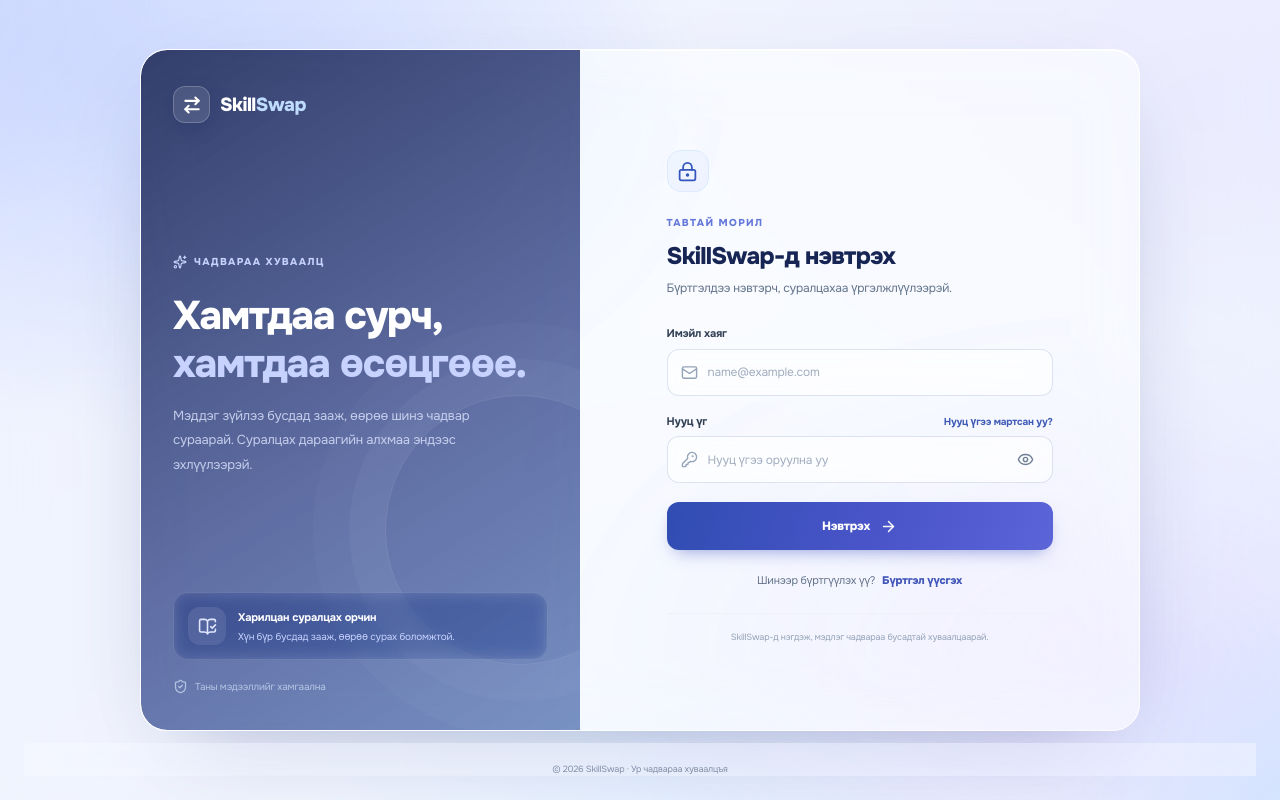
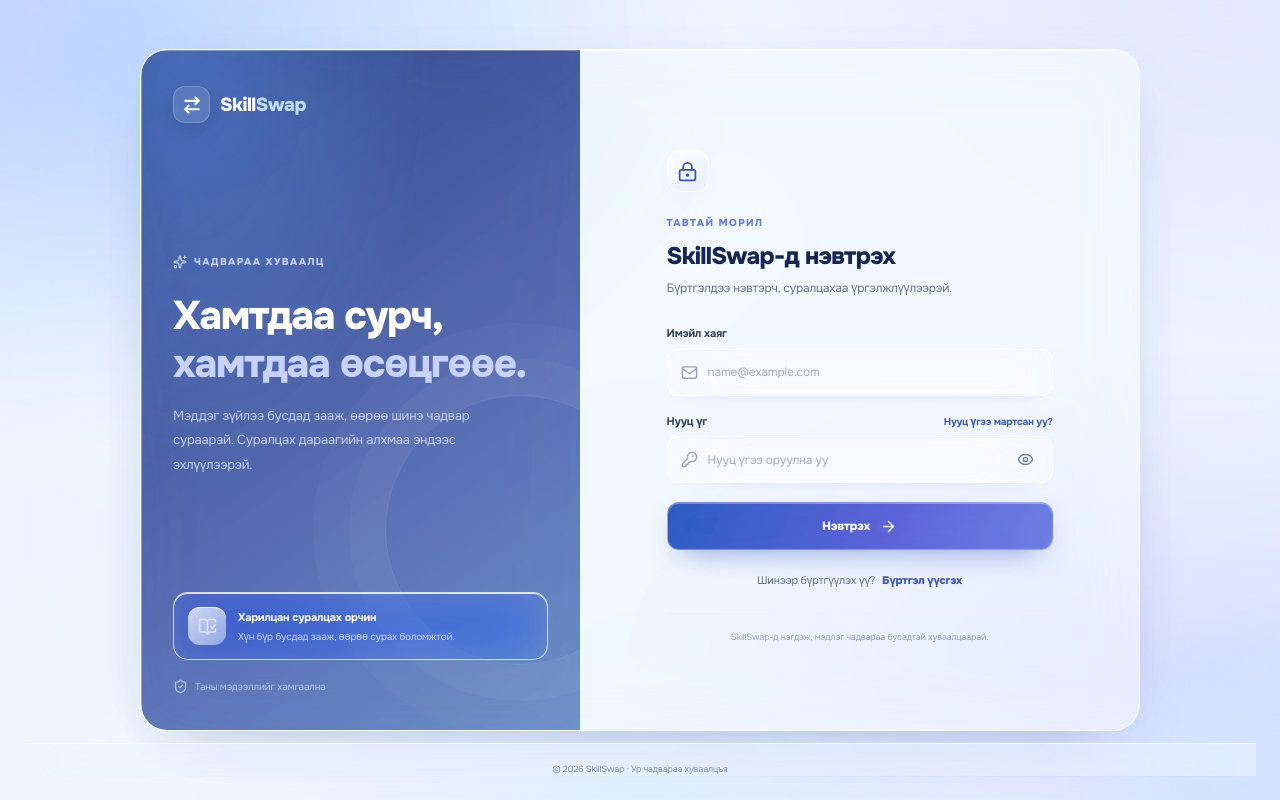
Before and after one commit to Tsetsge-dev/SkillSwap, a React (Vite) app in the folder frontend/: page /login in a window 1280 px wide. Built offline with nearby package versions, Linux system fonts and the light colour scheme.

Commit message:
Apply reference-matched liquid glass styling across the site

```diff
--- a/frontend/src/index.css
+++ b/frontend/src/index.css
@@ -577,3 +577,185 @@ button:focus-visible, a:focus-visible, input:focus-visible, textarea:focus-visib
   50% { transform: translateY(-12px) scale(1.03); }
 }
 .animate-gentle-bob { animation: gentle-bob 6s ease-in-out infinite; }
+
+/* Reference-matched liquid glass finish, shared across every route. */
+:root {
+  --liquid-blue: #1557d6;
+  --liquid-indigo: #554be8;
+  --liquid-edge: rgba(255, 255, 255, .78);
+  --liquid-shadow: 0 22px 65px -34px rgba(27, 56, 124, .42);
+}
+
+html { background-color: #eaf2ff; }
+
+body {
+  background-color: #edf4ff;
+  background-image:
+    radial-gradient(ellipse at 4% 4%, rgba(87, 153, 255, .27), transparent 34%),
+    radial-gradient(ellipse at 96% 2%, rgba(122, 124, 255, .22), transparent 30%),
+    radial-gradient(ellipse at 50% 100%, rgba(103, 190, 255, .2), transparent 38%),
+    linear-gradient(135deg, #eaf2ff 0%, #f5f7ff 46%, #e9f2ff 100%);
+}
+
+body::before {
+  z-index: -1;
+  background:
+    radial-gradient(ellipse at 16% 48%, rgba(255,255,255,.54), transparent 25%),
+    radial-gradient(ellipse at 82% 65%, rgba(255,255,255,.4), transparent 24%),
+    repeating-linear-gradient(135deg, rgba(255,255,255,.025) 0 1px, transparent 1px 5px);
+}
+
+/* Frost existing card and toolbar surfaces without changing their behavior. */
+body .bg-white,
+body [class*="bg-white/"] {
+  border-color: rgba(255,255,255,.78);
+  background-color: rgba(247, 250, 255, .57);
+  box-shadow: inset 0 1px 0 rgba(255,255,255,.82), 0 12px 34px -26px rgba(33,61,122,.34);
+  -webkit-backdrop-filter: blur(26px) saturate(165%);
+  backdrop-filter: blur(26px) saturate(165%);
+}
+
+body .bg-slate-50,
+body .bg-slate-100,
+body [class*="bg-slate-50/"],
+body [class*="bg-slate-100/"] {
+  background-color: rgba(230, 239, 255, .46);
+  -webkit-backdrop-filter: blur(22px) saturate(155%);
+  backdrop-filter: blur(22px) saturate(155%);
+}
+
+body .bg-indigo-50,
+body [class*="bg-indigo-50/"],
+body .bg-violet-50,
+body .bg-sky-50 {
+  background-color: rgba(224, 232, 255, .52);
+  -webkit-backdrop-filter: blur(22px) saturate(160%);
+  backdrop-filter: blur(22px) saturate(160%);
+}
+
+body [class*="rounded-"][class*="bg-white"] {
+  border-color: rgba(255,255,255,.76);
+  box-shadow: inset 0 1px 0 rgba(255,255,255,.84), 0 16px 38px -30px rgba(33,61,122,.38);
+}
+
+body .glass-panel,
+body .glass-panel-hover,
+body .auth-layout,
+body .auth-story-note {
+  border-color: rgba(255,255,255,.76);
+  box-shadow: var(--liquid-shadow), inset 0 1px 0 rgba(255,255,255,.86);
+  -webkit-backdrop-filter: blur(30px) saturate(170%);
+  backdrop-filter: blur(30px) saturate(170%);
+}
+
+body .glass-panel {
+  background: linear-gradient(145deg, rgba(255,255,255,.69), rgba(232,241,255,.42));
+}
+
+body .glass-panel-hover:hover {
+  border-color: rgba(255,255,255,.96);
+  background: linear-gradient(145deg, rgba(255,255,255,.82), rgba(231,240,255,.57));
+  box-shadow: 0 26px 70px -34px rgba(27,56,124,.48), inset 0 1px 0 rgba(255,255,255,.94);
+}
+
+body .glass-hero {
+  border: 1px solid rgba(255,255,255,.48);
+  background:
+    radial-gradient(ellipse at 12% 0%, rgba(126,183,255,.34), transparent 48%),
+    linear-gradient(145deg, rgba(20,55,139,.88), rgba(44,72,177,.76) 55%, rgba(61,111,193,.68));
+  box-shadow: 0 32px 90px -42px rgba(20,49,117,.74), inset 0 1px 0 rgba(255,255,255,.42), inset 0 -1px 0 rgba(255,255,255,.12);
+  -webkit-backdrop-filter: blur(36px) saturate(175%);
+  backdrop-filter: blur(36px) saturate(175%);
+}
+
+body .glass-hero::before {
+  z-index: 0;
+  background:
+    linear-gradient(118deg, rgba(255,255,255,.27), transparent 33%, transparent 68%, rgba(183,220,255,.18)),
+    radial-gradient(ellipse at 80% 100%, rgba(72,156,255,.28), transparent 46%);
+}
+
+body nav[aria-label="Үндсэн цэс"] {
+  border-bottom-color: rgba(255,255,255,.82);
+  background: rgba(239,246,255,.63);
+  box-shadow: 0 10px 34px -26px rgba(30,60,126,.4), inset 0 1px 0 rgba(255,255,255,.84);
+  -webkit-backdrop-filter: blur(30px) saturate(180%);
+  backdrop-filter: blur(30px) saturate(180%);
+}
+
+body footer {
+  border-top-color: rgba(255,255,255,.8);
+  background: rgba(239,246,255,.5);
+  box-shadow: 0 -14px 42px -38px rgba(30,60,126,.36), inset 0 1px 0 rgba(255,255,255,.72);
+  -webkit-backdrop-filter: blur(28px) saturate(165%);
+  backdrop-filter: blur(28px) saturate(165%);
+}
+
+body input:not([type="checkbox"]):not([type="radio"]),
+body textarea,
+body select,
+body .auth-input-wrap {
+  border-color: rgba(255,255,255,.82);
+  background-color: rgba(250,252,255,.59);
+  box-shadow: inset 0 1px 2px rgba(52,78,137,.04), 0 8px 22px -20px rgba(32,60,124,.35);
+  -webkit-backdrop-filter: blur(20px) saturate(160%);
+  backdrop-filter: blur(20px) saturate(160%);
+}
+
+body input:focus,
+body textarea:focus,
+body select:focus,
+body .auth-input-wrap:focus-within {
+  border-color: rgba(73,112,226,.7);
+  background-color: rgba(255,255,255,.78);
+  box-shadow: 0 0 0 4px rgba(73,112,226,.13), inset 0 1px 2px rgba(52,78,137,.04), 0 10px 28px -20px rgba(32,60,124,.42);
+}
+
+body button:not(.auth-visibility) {
+  transition: transform .18s ease, box-shadow .18s ease, background-color .18s ease, border-color .18s ease;
+}
+
+body button:not(:disabled):hover { filter: saturate(1.06); }
+body a { transition: color .16s ease, background-color .16s ease, border-color .16s ease; }
+
+body .auth-page {
+  background:
+    radial-gradient(ellipse at 8% 6%, rgba(111,162,255,.27), transparent 38%),
+    radial-gradient(ellipse at 94% 84%, rgba(133,142,255,.2), transparent 34%),
+    rgba(235,243,255,.52);
+}
+
+body .auth-layout {
+  border: 1px solid rgba(255,255,255,.84);
+  background: rgba(247,250,255,.58);
+}
+
+body .auth-story {
+  background:
+    radial-gradient(ellipse at 10% 0%, rgba(112,166,255,.38), transparent 44%),
+    linear-gradient(145deg, rgba(20,48,122,.88), rgba(44,68,156,.78) 58%, rgba(57,104,179,.72));
+  box-shadow: inset 1px 0 0 rgba(255,255,255,.34), inset 0 1px 0 rgba(255,255,255,.28);
+  -webkit-backdrop-filter: blur(34px) saturate(175%);
+  backdrop-filter: blur(34px) saturate(175%);
+}
+
+body .auth-heading-icon,
+body .auth-note-icon {
+  border-color: rgba(255,255,255,.78);
+  background: linear-gradient(145deg, rgba(255,255,255,.75), rgba(218,231,255,.5));
+  box-shadow: inset 0 1px 0 rgba(255,255,255,.9), 0 8px 24px -18px rgba(46,76,152,.55);
+  -webkit-backdrop-filter: blur(18px) saturate(160%);
+  backdrop-filter: blur(18px) saturate(160%);
+}
+
+body .auth-submit {
+  border: 1px solid rgba(255,255,255,.32);
+  background: linear-gradient(115deg, rgba(31,83,190,.94), rgba(76,83,212,.9) 57%, rgba(93,110,224,.88));
+  box-shadow: 0 12px 30px -14px rgba(42,74,177,.68), inset 0 1px 0 rgba(255,255,255,.32);
+  -webkit-backdrop-filter: blur(16px) saturate(150%);
+  backdrop-filter: blur(16px) saturate(150%);
+}
+
+@media (prefers-reduced-motion: reduce) {
+  body button, body a { transition: none; }
+}
```
